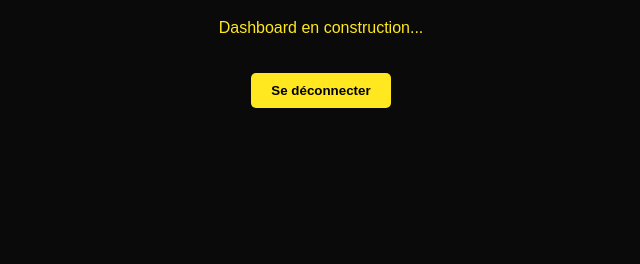
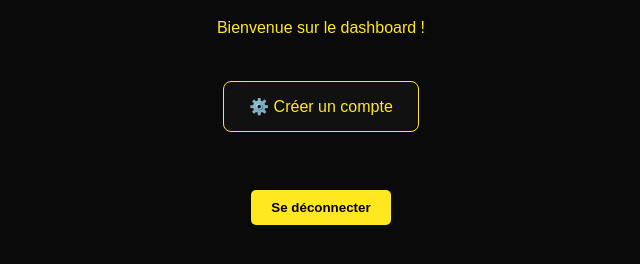
Before and after one commit to Rister30/empiretool, a website: page public/dashbord.html in a window 1280 px wide. Shown: the part 110-374 px from the top of the page, without its empty margins (319-959 px from the left). Drawn offline with Linux system fonts and the light colour scheme; sample sign-in values are in the browser's storage.

Commit message:
Ajout dashboard

```diff
--- a/public/dashbord.html
+++ b/public/dashbord.html
@@ -6,12 +6,17 @@
   <style>
     body { background: #0a0a0a; color: #FFE81F; font-family: Arial; text-align: center; padding: 40px; }
     h1 { font-size: 2em; }
-    .logout { margin-top: 20px; padding: 10px 20px; background: #FFE81F; color: black; border: none; border-radius: 5px; cursor: pointer; font-weight: bold; }
+    .btn { margin: 10px; padding: 15px 25px; background: #111; color: #FFE81F; border: 1px solid #FFE81F; border-radius: 8px; cursor: pointer; font-size: 1em; }
+    .btn:hover { background: #FFE81F; color: black; }
+    .logout { margin-top: 30px; padding: 10px 20px; background: #FFE81F; color: black; border: none; border-radius: 5px; cursor: pointer; font-weight: bold; }
   </style>
 </head>
 <body>
   <h1>⚔️ Empire Tool</h1>
-  <p>Dashboard en construction...</p>
+  <p>Bienvenue sur le dashboard !</p>
+  <br>
+  <button class="btn" onclick="window.location.href='/admin.html'">⚙️ Créer un compte</button>
+  <br><br>
   <button class="logout" onclick="logout()">Se déconnecter</button>
   <script>
     if (!localStorage.getItem('token')) window.location.href = '/login.html'
```
